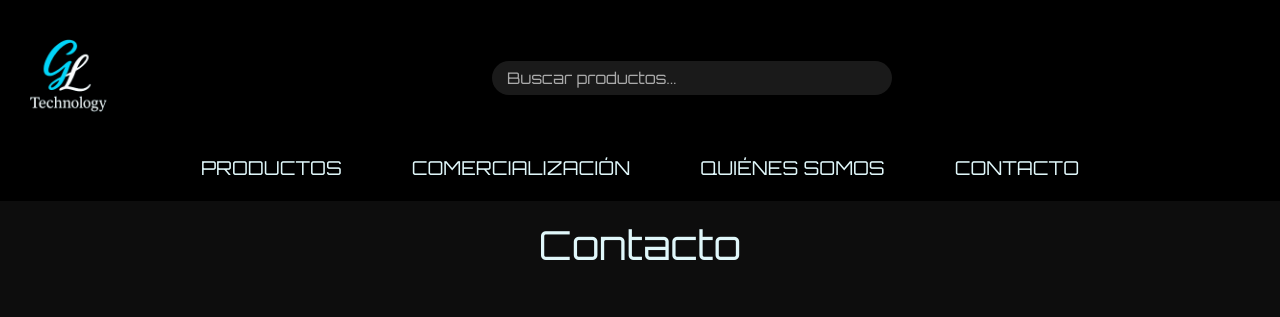
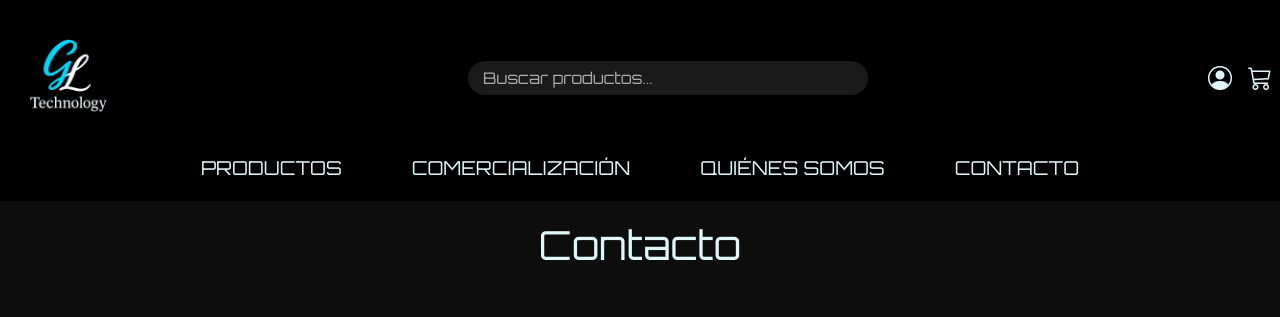
Before and after one commit to matiasgon95/proyecto_gonzalez_laola, a CodeIgniter 4 app: the page made by app/Views/front/contacto.php in a window 1280 px wide. Shown: the top 317 px of the page. Run offline with PHP 8.4 and a stand-in for CodeIgniter, Linux system fonts and the light colour scheme; the template is opened without the code that fills it, so the values that code supplies are empty; some libraries are stand-ins or nearby versions.

Commit message:
agrego sitio en construccion
cuando se presiona en los iconos de iniciar sesion y carrito

```diff
--- a/app/Config/Routes.php
+++ b/app/Config/Routes.php
@@ -16,6 +16,7 @@ $routes->get('comercializacion', 'Home::comercializacion');
 $routes->get('quienes_somos', 'Home::quienes_somos');
 $routes->get('contacto', 'Home::contacto');
 $routes->get('terminos', 'Home::terminos');
+$routes->get('sitio_en_construccion', 'Home::sitio_en_construccion');
 
 // Rutas para productos (deberían ir después de las rutas estáticas)
 $routes->get('producto/detalle/(:num)', 'Front\Producto::detalle/$1');  // Detalle de un producto, pasando el ID como parámetro
--- a/app/Controllers/Home.php
+++ b/app/Controllers/Home.php
@@ -28,4 +28,9 @@ class Home extends BaseController
     {
         return view('front/terminos_y_usos');
     }
+
+    public function sitio_en_construccion()
+    {
+    return view('front/sitio_en_construccion');
+    }
 }
--- a/app/Views/front/layouts.php
+++ b/app/Views/front/layouts.php
@@ -8,7 +8,8 @@
     <link rel="stylesheet" href="<?= base_url('assets/css/bootstrap.min.css') ?>">
     <link rel="stylesheet" href="<?= base_url('assets/css/mi_estilo.css') ?>">
     <script src="<?= base_url('assets/js/bootstrap.bundle.min.js') ?>"></script>
-    <!--<link href="https://cdn.jsdelivr.net/npm/bootstrap-icons@1.10.5/font/bootstrap-icons.css" rel="stylesheet"> iconos para login y carrito-->
+    <!--iconos para login y carrito-->
+    <link href="https://cdn.jsdelivr.net/npm/bootstrap-icons@1.10.5/font/bootstrap-icons.css" rel="stylesheet" >
 
 
 
--- a/app/Views/front/nav_view.php
+++ b/app/Views/front/nav_view.php
@@ -23,9 +23,14 @@
 
       <!-- Iconos usuario / carrito -->
       <div class="iconos-nav d-flex align-items-center gap-3">
-        <i class="bi bi-person-circle"></i>
-        <i class="bi bi-cart3"></i>
+        <a href="<?= base_url('sitio_en_construccion'); ?>" class="text-dark">
+          <i class="bi bi-person-circle fs-4"></i>
+        </a>
+        <a href="<?= base_url('sitio_en_construccion'); ?>" class="text-dark">
+          <i class="bi bi-cart3 fs-4"></i>
+        </a>
       </div>
+
 
     </div>
 
```
Also changed, not shown: app/Views/front/sitio_en_construccion.php (added, +7 -0 lines), assets/img/sitio_en_construccion.jpg (added).
